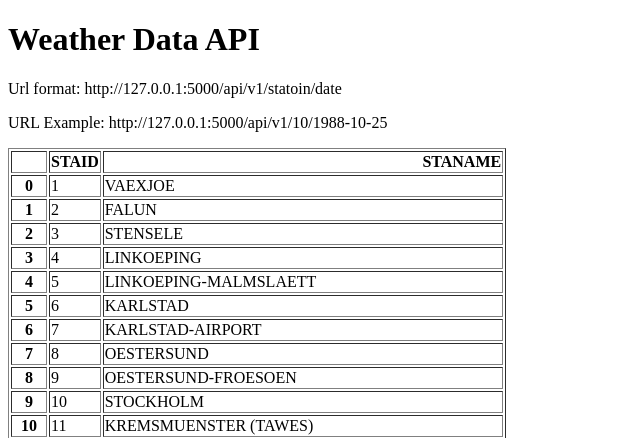
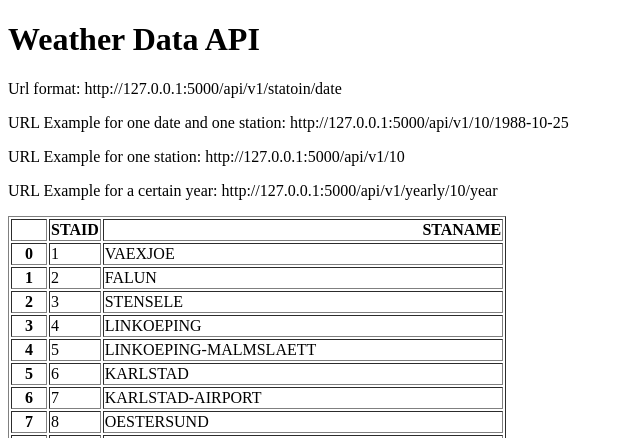
Before and after one commit to dotanGit/your-weather-api, a Flask app: page / in a window 1280 px wide. Shown: the top 438 px of the page, without its empty margins (0-640 px from the left). Run offline with Flask 3, Linux system fonts and the light colour scheme.

Commit message:
Add URL endpoint for yearly and all data

```diff
--- a/main.py
+++ b/main.py
@@ -4,7 +4,7 @@ import pandas as pd
 app = Flask(__name__)
 
 stations = pd.read_csv("data-jupyter-notebook/data_small/stations.txt", skiprows=17)
-stations = stations[["STAID","STANAME                                 "]]
+stations = stations[["STAID", "STANAME                                 "]]
 
 @app.route("/")
 def home():   # when a visitor clicks home the function is called
@@ -19,5 +19,27 @@ def about(station, date):   # when a visitor clicks home the function is called
             "date": date,
             "temperature": temperature}
 
+@app.route("/api/v1/<station>")
+def all_data(station):
+    filename = "data-jupyter-notebook/data_small/TG_STAID" + str(station).zfill(6) + ".txt"
+    df = pd.read_csv(filename, skiprows=20, parse_dates=["    DATE"])
+    result = df.to_dict(orient='records')   # orient='records' change the format of the dictionary
+    return result
+
+@app.route("/api/v1/<station>")
+def all_data_station(station):
+    filename = "data-jupyter-notebook/data_small/TG_STAID" + str(station).zfill(6) + ".txt"
+    df = pd.read_csv(filename, skiprows=20, parse_dates=["    DATE"])
+    result = df.to_dict(orient='records')   # orient='records' change the format of the dictionary
+    return result
+
+@app.route("/api/v1/yearly/<station>/<year>")
+def all_data_station_year(station, year):
+    filename = "data-jupyter-notebook/data_small/TG_STAID" + str(station).zfill(6) + ".txt"
+    df = pd.read_csv(filename, skiprows=20)
+    df["    DATE"] = df["    DATE"].astype(str)
+    result = df[df["    DATE"].str.startswith(str(year))].to_dict(orient='records')
+    return result
+
 if __name__ == "__main__":
     app.run(debug=True)
--- a/templates/home.html
+++ b/templates/home.html
@@ -7,7 +7,9 @@
 <body>
 <h1>Weather Data API</h1>
 <p>Url format: http://127.0.0.1:5000/api/v1/statoin/date </p>
-<p>URL Example: http://127.0.0.1:5000/api/v1/10/1988-10-25</p>
+<p>URL Example for one date and one station: http://127.0.0.1:5000/api/v1/10/1988-10-25</p>
+<p>URL Example for one station: http://127.0.0.1:5000/api/v1/10</p>
+<p>URL Example for a certain year: http://127.0.0.1:5000/api/v1/yearly/10/year</p>
 <p>{{data|safe}}</p>
 </body>
 </html>
```
